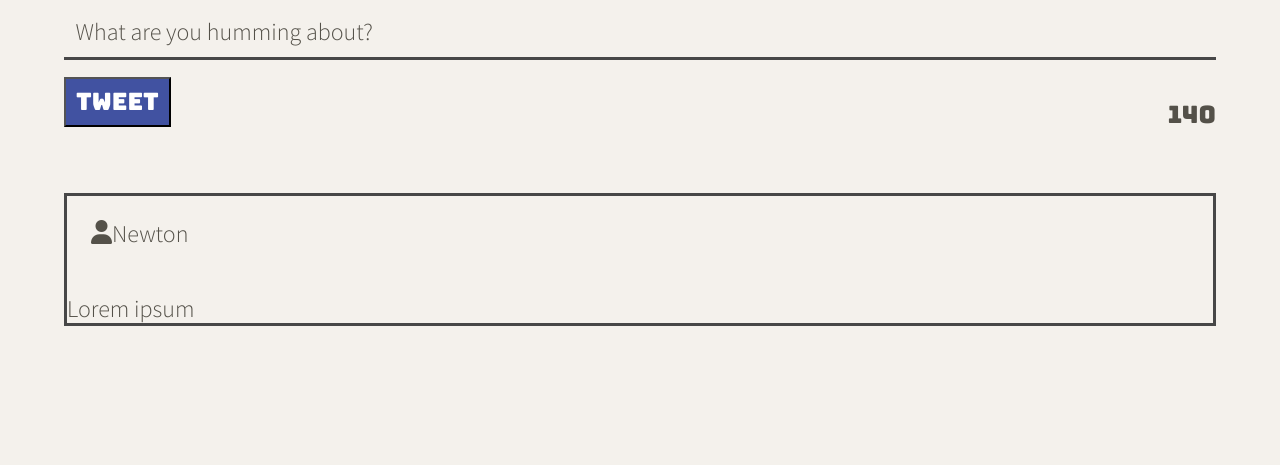
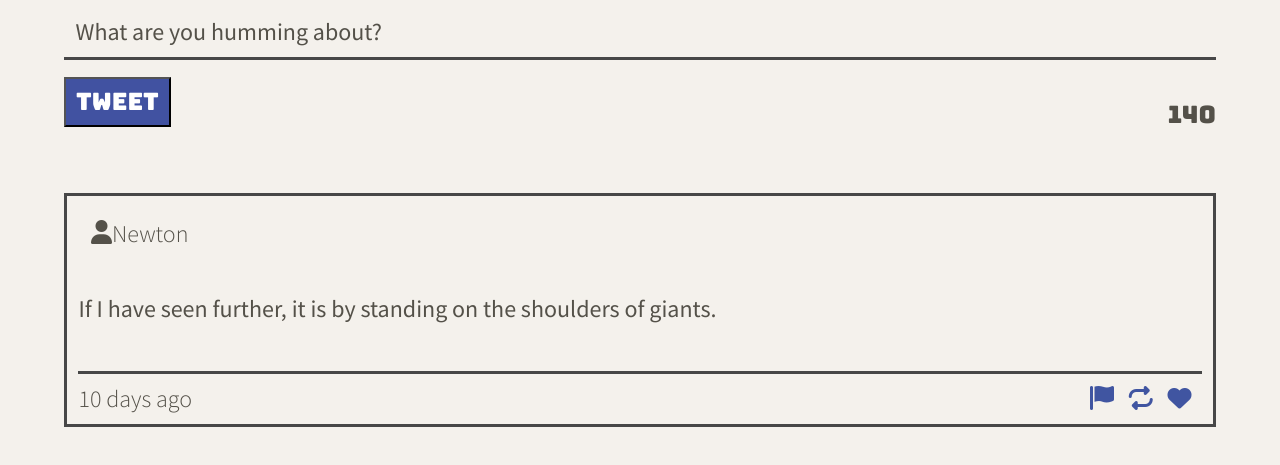
Before and after one commit to open-meadow/tweeter, a website: page public/index.html in a window 1280 px wide. Shown: the part 615-1080 px from the top of the page. Before the commit the page ends 981 px from the top, so only its background shows below. Drawn offline with nearby package versions, Linux system fonts and the light colour scheme.

Commit message:
Style new container header and footer

```diff
--- a/public/index.html
+++ b/public/index.html
@@ -10,7 +10,7 @@
     <link rel="stylesheet" href="https://cdnjs.cloudflare.com/ajax/libs/font-awesome/6.2.1/css/all.min.css" integrity="sha512-MV7K8+y+gLIBoVD59lQIYicR65iaqukzvf/nwasF0nqhPay5w/9lJmVM2hMDcnK1OnMGCdVK+iQrJ7lzPJQd1w==" crossorigin="anonymous" referrerpolicy="no-referrer" />
 
     <!--External font-->
-    <link rel="preconnect" href="https://fonts.googleapis.com"><link rel="preconnect" href="https://fonts.gstatic.com" crossorigin><link href="https://fonts.googleapis.com/css2?family=Bungee&family=Source+Sans+Pro:ital,wght@0,300;0,600;1,300;1,600&display=swap" rel="stylesheet">
+    <link rel="preconnect" href="https://fonts.googleapis.com"><link rel="preconnect" href="https://fonts.gstatic.com" crossorigin><link href="https://fonts.googleapis.com/css2?family=Bungee&family=Source+Sans+Pro:ital,wght@0,300;0,400;0,600;1,300;1,400;1,600&display=swap" rel="stylesheet">
 
     <!-- App CSS -->
     <link rel="stylesheet" href="/styles/layout.css" type="text/css" />
@@ -69,8 +69,15 @@
           <p class="username">Newton</p>
           <p class="hashtag">@SirIssac</p>
         </header>
-        <article>Lorem ipsum</article>
-        <footer></footer>
+        <article>If I have seen further, it is by standing on the shoulders of giants.</article>
+        <footer>
+          <div>10 days ago</div>
+          <div class="small-icons">
+            <a><i class="fa-solid fa-flag"></i></a>
+            <a><i class="fa-solid fa-repeat"></i></a>
+            <a><i class="fa-solid fa-heart"></i></a>
+          </div>
+        </footer>
       </section>
 
     </main>
--- a/public/styles/layout.css
+++ b/public/styles/layout.css
@@ -24,6 +24,7 @@ body {
 
   /* declare common font */
   font-family: 'Source Sans Pro', sans-serif;
+  font-weight: 300;
 }
 
 /*
--- a/public/styles/tweet-container.css
+++ b/public/styles/tweet-container.css
@@ -2,6 +2,8 @@
   border: 3px solid rgb(71, 71, 71);
   margin: 40px 0px;
   background-color: #f4f1ec;
+  display: flex;
+  flex-direction: column;
 }
 
 .tweet-container header {
@@ -22,3 +24,26 @@
   font-weight: 600;
   color: rgb(170, 170, 170);
 }
+
+.tweet-container article {
+  width: 98%;
+  margin: auto;
+  padding-bottom: 2em;
+  border-bottom: 3px solid rgb(71, 71, 71);
+  font-weight: 400;
+}
+
+.tweet-container footer {
+  padding: 1%;
+  display: flex;
+  justify-content: space-between;
+}
+
+.small-icons a {
+  padding-right: 10px;
+  color: #4055a1;
+}
+
+.small-icons a:hover {
+  color: #caa347;
+}
--- a/server/data-files/initial-tweets.json
+++ b/server/data-files/initial-tweets.json
@@ -8,7 +8,7 @@
     "content": {
       "text": "If I have seen further it is by standing on the shoulders of giants"
     },
-    "created_at": 1670191215049
+    "created_at": 1670193672717
   },
   {
     "user": {
@@ -19,6 +19,6 @@
     "content": {
       "text": "Je pense , donc je suis"
     },
-    "created_at": 1670277615049
+    "created_at": 1670280072717
   }
 ]
```
